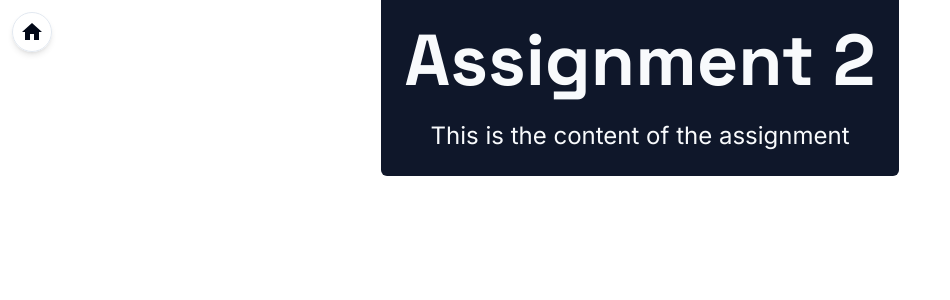
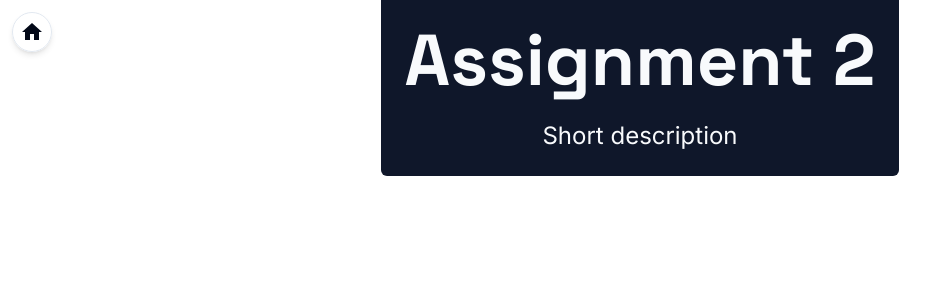
Before and after one commit to Berrutz/DataVis-Project, a Next.js app in the folder web-application/: page /DataVis-Project/assignments/assignment-2 in a window 1280 px wide. Shown: the top 300 px of the page, without its empty margins (0-950 px from the left). Built offline with nearby package versions, Linux system fonts and the light colour scheme.

Commit message:
Changed assignmets in home page
Now the title and description of the homepage assignment section
components differs from the title and description of each assignment

```diff
--- a/web-application/src/app/_components/assignment-section-components/assignment-title.tsx
+++ b/web-application/src/app/_components/assignment-section-components/assignment-title.tsx
@@ -1,17 +1,22 @@
 import { cn } from "@/lib/utils";
 import { useEffect, useRef } from "react";
-import { CurrentAssignmentType } from "../assignments-section";
+import {
+  AssignmentDataType,
+  CurrentAssignmentType,
+} from "../assignments-section";
 import { useInView } from "framer-motion";
-import { AssignmentDataType } from "@/app/assignments/_data/assignment-data";
 
 interface AssignmentTitlePorps {
   isSmallScreen: boolean;
   assignmentData: AssignmentDataType;
   setSelectedAss: React.Dispatch<React.SetStateAction<CurrentAssignmentType[]>>;
-};
+}
 
-export const AssignmentTitle = ({ assignmentData, isSmallScreen, setSelectedAss }: AssignmentTitlePorps) => {
-
+export const AssignmentTitle = ({
+  assignmentData,
+  isSmallScreen,
+  setSelectedAss,
+}: AssignmentTitlePorps) => {
   const ref = useRef();
   //@ts-expect-error expected ref assignment error
   const bigView = useInView(ref, {
@@ -20,7 +25,7 @@ export const AssignmentTitle = ({ assignmentData, isSmallScreen, setSelectedAss
 
   //@ts-expect-error expected ref assignment error
   const smallView = useInView(ref, {
-    margin: "0px -38% 0px -38%"
+    margin: "0px -38% 0px -38%",
   });
 
   const isInView = isSmallScreen ? smallView : bigView;
@@ -31,28 +36,37 @@ export const AssignmentTitle = ({ assignmentData, isSmallScreen, setSelectedAss
     }
 
     if (!isInView) {
-      setSelectedAss((prev) => prev.filter(name => name !== assignmentData.name));
+      setSelectedAss((prev) =>
+        prev.filter((name) => name !== assignmentData.name),
+      );
     }
-
-  }, [isInView, setSelectedAss])
+  }, [isInView, setSelectedAss]);
 
   return (
     //@ts-expect-error expected ref assignment error
-    <div ref={ref} className={cn(
-      "w-[250px] text-center transition-transform sm:max-w-[250px]",
-      isInView && "scale-105"
-    )}>
+    <div
+      ref={ref}
+      className={cn(
+        "w-[250px] text-center transition-transform sm:max-w-[250px]",
+        isInView && "scale-105",
+      )}
+    >
       <h1
         className={cn(
           "duration-400 mb-3 font-serif text-4xl font-bold text-gray-400 transition-colors",
           isInView && "text-foreground",
-        )}>{assignmentData.name}</h1>
+        )}
+      >
+        {assignmentData.name}
+      </h1>
       <h2
         className={cn(
           "duration-400 text-xl font-medium leading-4 text-gray-200 transition-colors",
           isInView && "text-gray-500",
         )}
-      >{assignmentData.shortDescription}</h2>
+      >
+        {assignmentData.shortDescription}
+      </h2>
     </div>
-  )
-}
+  );
+};
--- a/web-application/src/app/assignments/_data/assignment-data.ts
+++ /dev/null
@@ -1,27 +0,0 @@
-export type AssignmentDataType = {
-    name: string;
-    shortDescription: string;
-}
-
-export const assignmentsData: AssignmentDataType[] = [
-    {
-        name: "Assignment 1",
-        shortDescription: "This is the content of the assignment 1",
-    },
-    {
-        name: "Assignment 2",
-        shortDescription: "This is the content of the assignment",
-    },
-    {
-        name: "Assignment 3",
-        shortDescription: "This is the content of the assignment",
-    },
-    {
-        name: "Assignment 4",
-        shortDescription: "This is the content of the assignment",
-    },
-    {
-        name: "Assignment 5",
-        shortDescription: "This is the content of the assignment",
-    },
-]
--- a/web-application/src/app/assignments/assignment-1/page.tsx
+++ b/web-application/src/app/assignments/assignment-1/page.tsx
@@ -1,17 +1,15 @@
-"use client"
+"use client";
 
-import AssignmentPage from "../_components/assignment-page"
-import { assignmentsData } from "../_data/assignment-data";
-import UEEmission1Year from "./_components/UE-emission-1year"
-
-const assMetadata = assignmentsData.filter((ass) => ass.name === "Assignment 1").at(0);
+import AssignmentPage from "../_components/assignment-page";
+import UEEmission1Year from "./_components/UE-emission-1year";
 
 export default function Assignment1() {
     return (
         <AssignmentPage
-            title={assMetadata!.name}
-            shortDescription={assMetadata!.shortDescription}>
+            title={"Assignment 1"}
+            shortDescription={"short description"}
+        >
             {/* <UEEmission1Year /> */}
         </AssignmentPage>
-    )
+    );
 }
--- a/web-application/src/app/assignments/assignment-2/page.tsx
+++ b/web-application/src/app/assignments/assignment-2/page.tsx
@@ -1,13 +1,10 @@
-
-import AssignmentPage from "../_components/assignment-page"
-import { assignmentsData } from "../_data/assignment-data";
-
-const assMetadata = assignmentsData.filter((ass) => ass.name === "Assignment 2").at(0);
+import AssignmentPage from "../_components/assignment-page";
 
 export default function Assignment2() {
-    return (<AssignmentPage
-        title={assMetadata!.name}
-        shortDescription={assMetadata!.shortDescription}>
-    </AssignmentPage>
-    )
+    return (
+        <AssignmentPage
+            title={"Assignment 2"}
+            shortDescription={"Short description"}
+        ></AssignmentPage>
+    );
 }
--- a/web-application/src/app/assignments/assignment-3/page.tsx
+++ b/web-application/src/app/assignments/assignment-3/page.tsx
@@ -1,12 +1,10 @@
-import AssignmentPage from "../_components/assignment-page"
-import { assignmentsData } from "../_data/assignment-data";
-
-const assMetadata = assignmentsData.filter((ass) => ass.name === "Assignment 3").at(0);
+import AssignmentPage from "../_components/assignment-page";
 
 export default function Assignment3() {
-    return (<AssignmentPage
-        title={assMetadata!.name}
-        shortDescription={assMetadata!.shortDescription}>
-    </AssignmentPage>
-    )
+    return (
+        <AssignmentPage
+            title={"Assignment 3"}
+            shortDescription={"Short description"}
+        ></AssignmentPage>
+    );
 }
--- a/web-application/src/app/assignments/assignment-4/page.tsx
+++ b/web-application/src/app/assignments/assignment-4/page.tsx
@@ -1,13 +1,10 @@
-
-import AssignmentPage from "../_components/assignment-page"
-import { assignmentsData } from "../_data/assignment-data";
-
-const assMetadata = assignmentsData.filter((ass) => ass.name === "Assignment 4").at(0);
+import AssignmentPage from "../_components/assignment-page";
 
 export default function Assignment4() {
-    return (<AssignmentPage
-        title={assMetadata!.name}
-        shortDescription={assMetadata!.shortDescription}>
-    </AssignmentPage>
-    )
+    return (
+        <AssignmentPage
+            title={"Assignment 4"}
+            shortDescription={"Short description"}
+        ></AssignmentPage>
+    );
 }
--- a/web-application/src/app/assignments/assignment-5/page.tsx
+++ b/web-application/src/app/assignments/assignment-5/page.tsx
@@ -1,13 +1,10 @@
-
-import AssignmentPage from "../_components/assignment-page"
-import { assignmentsData } from "../_data/assignment-data";
-
-const assMetadata = assignmentsData.filter((ass) => ass.name === "Assignment 5").at(0);
+import AssignmentPage from "../_components/assignment-page";
 
 export default function Assignment5() {
-    return (<AssignmentPage
-        title={assMetadata!.name}
-        shortDescription={assMetadata!.shortDescription}>
-    </AssignmentPage>
-    )
+    return (
+        <AssignmentPage
+            title={"Assignment 5"}
+            shortDescription={"Short description"}
+        ></AssignmentPage>
+    );
 }
--- a/web-application/src/app/assignments/layout.tsx
+++ b/web-application/src/app/assignments/layout.tsx
@@ -1,10 +1,18 @@
 import Link from "next/link";
 import { MdHome } from "react-icons/md";
 
-export default function AssignmentsLayout({ children }: Readonly<{ children: React.ReactNode }>) {
-  return (<div className="relative">
-    <Link href="/" className="absolute left-1 top-1 z-[999] flex aspect-square h-[40px] items-center justify-center rounded-full border bg-background/60 text-2xl shadow-md backdrop-blur-md xs:left-2 xs:top-2 sm:left-3 sm:top-3"><MdHome /></Link>
-    {children}
-  </div>
+export default function AssignmentsLayout({
+  children,
+}: Readonly<{ children: React.ReactNode }>) {
+  return (
+    <div className="relative">
+      <Link
+        href="/#assignments"
+        className="flex absolute top-1 left-1 justify-center items-center text-2xl rounded-full border shadow-md sm:top-3 sm:left-3 z-[999] aspect-square h-[40px] bg-background/60 backdrop-blur-md xs:left-2 xs:top-2"
+      >
+        <MdHome />
+      </Link>
+      {children}
+    </div>
   );
 }
```
Also changed, not shown: web-application/src/app/_components/assignments-section.tsx (+63 -23 lines).
